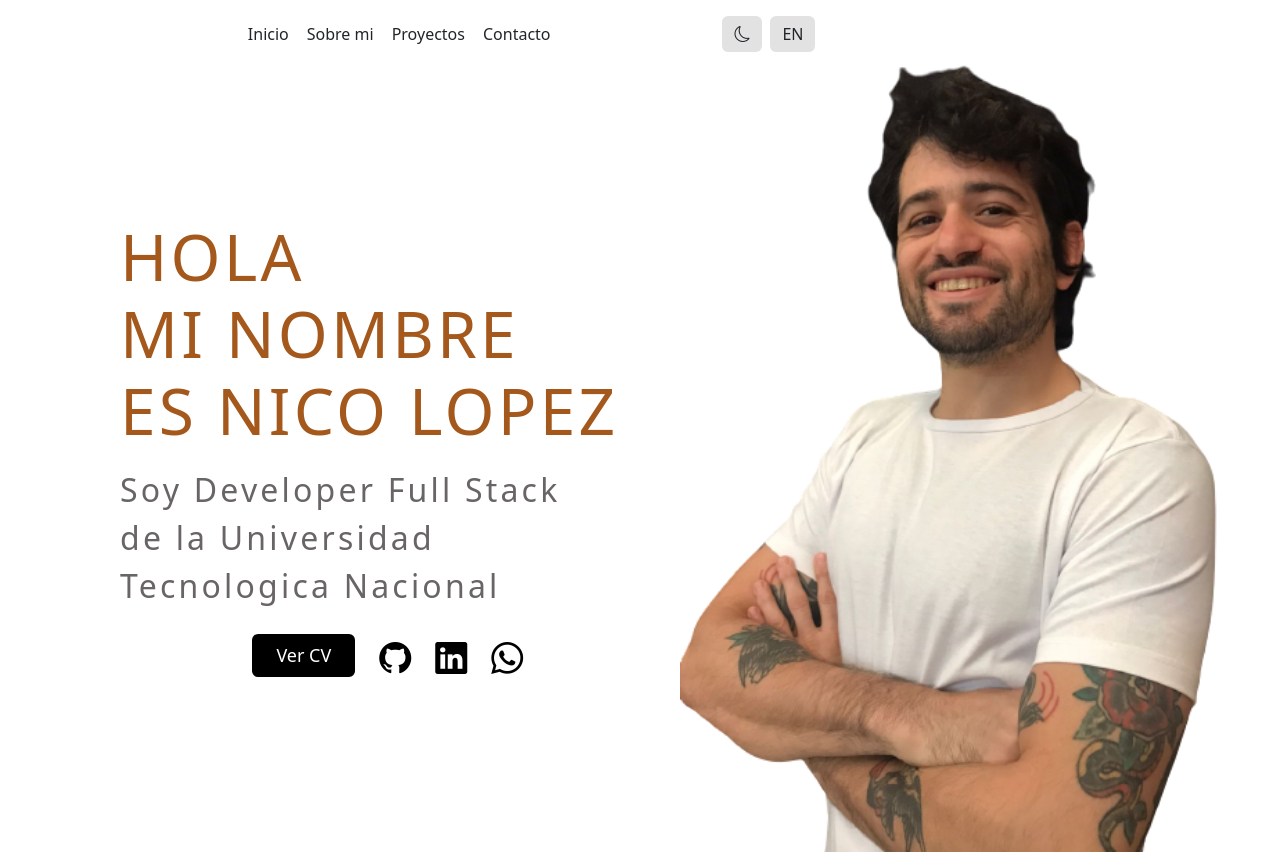
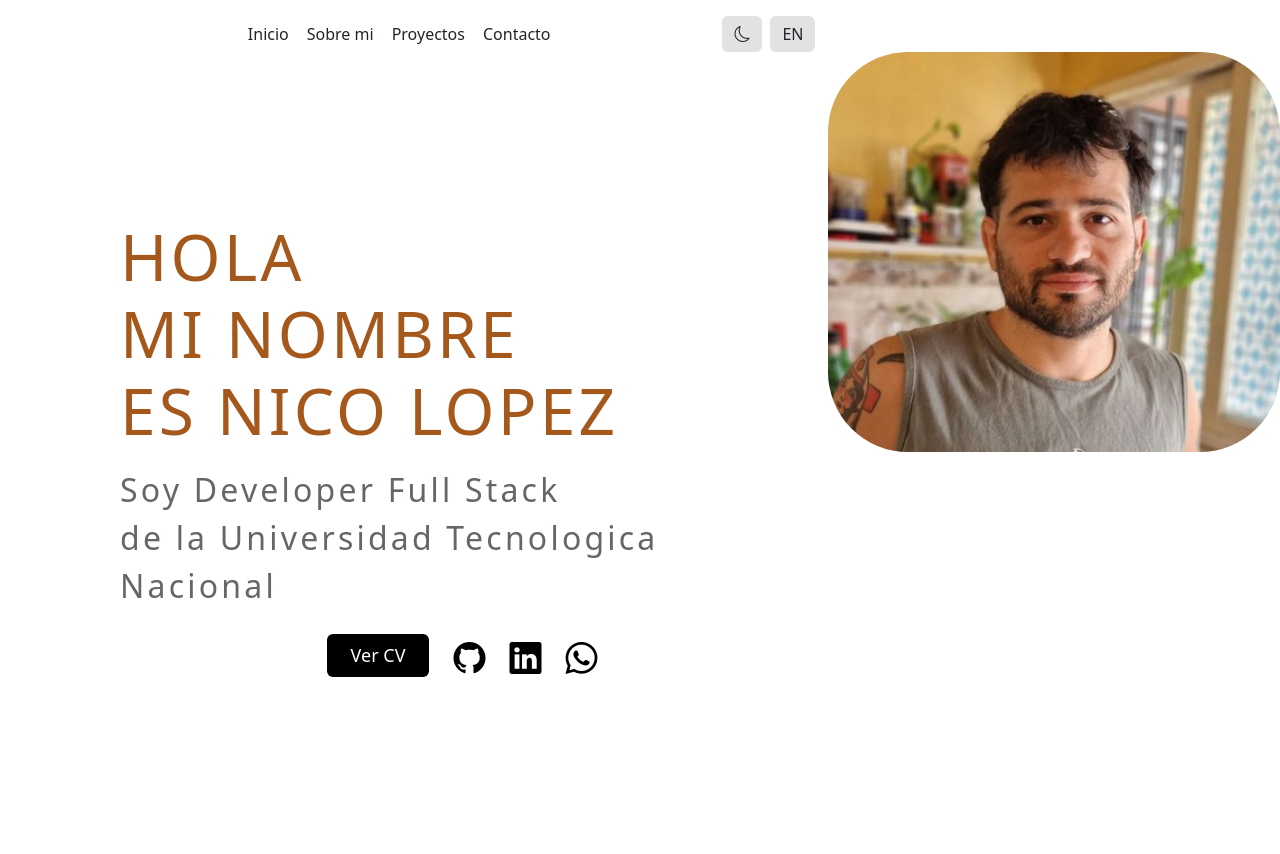
Before and after one commit to NicoLopezBjj/portfolio2.0, a React (Vite) app: page / in a window 1280 px wide. Shown: the top 854 px of the page. Built offline with nearby package versions, Linux system fonts and the light colour scheme.

Commit message:
change imagePerfil

```diff
--- a/src/Components/Inicio/Inicio.css
+++ b/src/Components/Inicio/Inicio.css
@@ -4,6 +4,12 @@
 
 .height{
     height: 100vh;
+}
+
+.imagePerfil{
+    border-radius: 5em;
+    height: 400px;
+    width: 452px;
 }
 
 .fondo{
--- a/src/Components/Inicio/Inicio.jsx
+++ b/src/Components/Inicio/Inicio.jsx
@@ -1,9 +1,11 @@
 import React from 'react';
 import "./Inicio.css"
 import { Iconos } from '../Iconos/Iconos';
-import imageSrc from "/mifotosinfondo.png"
+
 
 const Inicio = () => {
+
+    const imagePerfil = "/FotoPerfil.jpg"
 
     return (
         <>
@@ -17,7 +19,7 @@ const Inicio = () => {
                 </div>
             </div>
             <div>
-                <img className="h-100 d-none d-lg-block" src={imageSrc} alt="" />
+                <img className="imagePerfil d-none d-lg-block" src={imagePerfil} alt="" />
             </div>
         </div>
         </>
```
Also changed, not shown: public/FotoPerfil.jpg (added).
